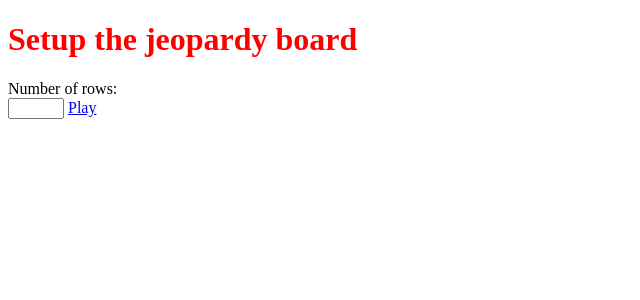
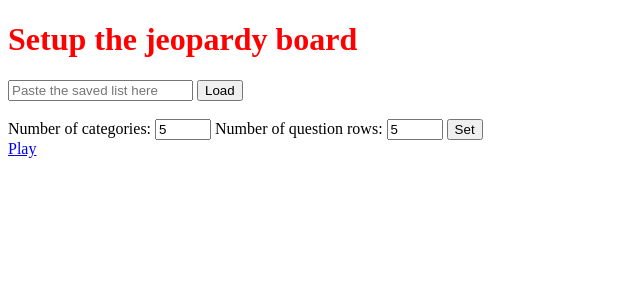
Before and after one commit to tommcn/jeopardy-web, a Django app: page /build/ in a window 1280 px wide. Shown: the top 300 px of the page, without its empty margins (0-640 px from the left). Run offline with Django 3.2, Linux system fonts and the light colour scheme.

Commit message:
Made it possible to build the board

```diff
--- a/jeopardy-web/jeopardy/static/jeopardy/main.js
+++ b/jeopardy-web/jeopardy/static/jeopardy/main.js
@@ -1 +1,45 @@
-console.log("Hello");
+function loadBoxes()
+{
+    //Get the catergries and the number of rows form the page
+    const catergories = document.querySelector('#categories').value;
+    const rows = document.querySelector('#rows').value;
+
+    //Make the html block that will be added
+    var html = "";
+    //var html = `<form method='POST' action="/build/">`;
+    //Make the cattegory name row
+    for(var x = 0; x< catergories; x++)
+        {
+            html = html + '<input type="text" id="' + x.toString() + "_catergory_name" +'" name="'+ x.toString() + "_catergory_name" +'" placeholder="Enter your catergory name"/>';
+        }
+        html = html + '<br />' + '<br />';
+
+    //Next make all of the points and question rows
+    for(var i = 0; i< rows; i++)
+    {
+        //console.log("row" + i);
+        for(var x = 0; x< catergories; x++)
+        {
+            //console.log("collum" + x);
+            html = html + '<input type="number" id="' + i.toString() + "_" + x.toString() + "_value" +'" name="' + i.toString() + "_" + x.toString() + "_value" +'" value="100"/>';
+        }
+        html = html + '<br />';
+        for(var x = 0; x< catergories; x++)
+        {
+            html = html + '<input type="text" id="' + i.toString() + "_" + x.toString() + "_question" +'" name="'+ i.toString() + "_" + x.toString() + "_question" +'" placeholder="Enter your question"/>';
+        }
+        html = html + '<br />' + '<br />';
+    }
+
+    //Close the form
+    html = html + '<input type="submit" value="Save">';
+    console.log(html);
+
+    //Write the html to the page
+    document.querySelector('#board').innerHTML = html;
+}
+
+function save()
+{
+    console.log("Need to make save funciton u silly");
+}
--- a/jeopardy-web/jeopardy/templates/jeopardy/build.html
+++ b/jeopardy-web/jeopardy/templates/jeopardy/build.html
@@ -1,4 +1,5 @@
 {% extends 'jeopardy/base.html' %}
+{% load static %}
 {% block title %}
     Build!
 {% endblock %}
@@ -6,10 +7,24 @@
     <h1>
         Setup the jeopardy board
     </h1>
-    <label for="rows">Number of rows:</label><br>
-    <input type="number" id="rows" name="rows" min="1" max="10">
-    {% for i in rows %}
-    <h1>:) </h1>
-    {% endfor %}
+    <form method='POST'>
+        <input type="text" placeholder="Paste the saved list here">
+        <input type="submit" value="Load">
+    </form>
+    <br>
+    <form method="POST">
+        <label for="categories">Number of categories:</label>
+        <input type="number" id="categories" name="categories" min="1" max="10" value="5">
+        <label for="rows">Number of question rows:</label>
+        <input type="number" id="rows" name="rows" min="1" max="10" value="5">
+        <input type="button" value="Set" onclick="loadBoxes();">
+
+        <div id="board">
+            <!-- Nothing here because the javascrip script will add the text boxes to be shown -->
+        </div>
+    </form>
+
     <a href="{% url 'play' %}">Play</a>
+    <link rel="stylesheet" href="{% static 'jeopardy/styles.css' %}" />
+    <script src="{% static 'jeopardy/main.js' %}"></script>
 {% endblock %}
--- a/jeopardy-web/jeopardy/views.py
+++ b/jeopardy-web/jeopardy/views.py
@@ -1,5 +1,8 @@
 from django.shortcuts import render
 from django.views.generic import TemplateView, View
+from django.views.decorators.csrf import csrf_exempt
+from django.utils.decorators import method_decorator
+
 
 # Create your views here.
 class PlayView(View):
@@ -20,7 +23,7 @@ class PlayView(View):
         # Stuff to do in POST request
         return "POST"
 
-
+@method_decorator(csrf_exempt, name='dispatch')
 class BuildView(View):
     def get(self, request):
         # Stuff to do in GET request
@@ -28,4 +31,24 @@ class BuildView(View):
 
     def post(self, request):
         # Stuff to do in POST request
-        return "POST"
+        data = request.POST
+        collums = int(data['categories'])
+        rows = int(data['rows'])
+
+        # For all of the quesitons and points, make a 2d array and store all of the info in them on a per lign basis (just reading throught the list given in)
+        # Then write them all in
+        questions = [[]]
+        questions = [[x for x in range(collums)] for y in range(rows)]
+        print(questions)
+        for i in range(rows):
+            for x in range(collums):
+                questions[i][x]= {'points': data[str(x) + '_' + str(i) + '_value'], 'question':data[str(x) + '_' + str(i) + '_question']}
+
+        # Link the catgories and the questions
+        board = []
+        for i in range(collums):
+            board.append({"name":data[str(i) + "_catergory_name"], "questions": questions[i]})
+
+        print(board)
+
+        return render(request, 'jeopardy/build.html')
```
Also changed, not shown: jeopardy-web/jeopardy/static/jeopardy/styles.css (line endings or trailing spaces).
